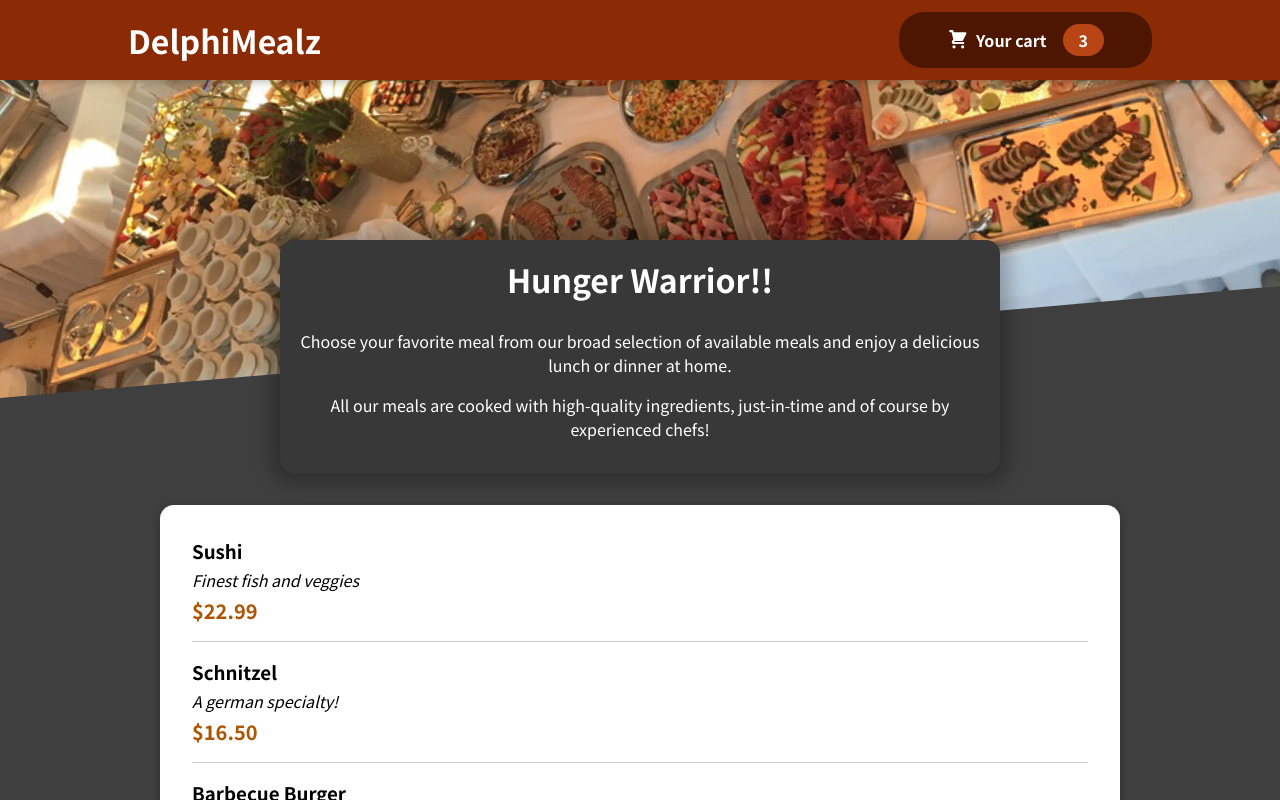
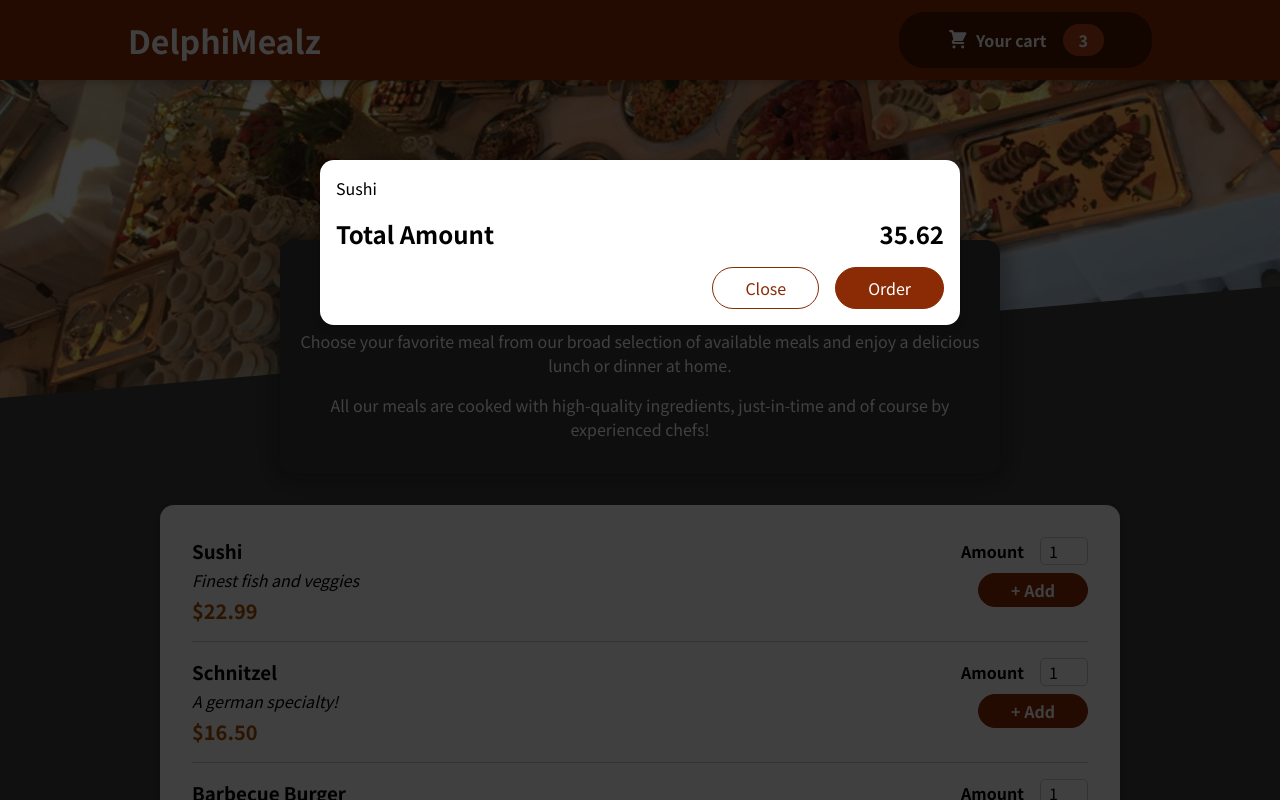
Before and after one commit to Abbyddybbuk/MealApp, a React (Create React App) app: page / in a window 1280 px wide. Shown: the top 800 px of the page. Built offline with nearby package versions, Linux system fonts and the light colour scheme.

Commit message:
Working with Overlays/Modals/Input/Cart

```diff
--- a/public/index.html
+++ b/public/index.html
@@ -28,6 +28,7 @@
   </head>
   <body>
     <noscript>You need to enable JavaScript to run this app.</noscript>
+    <div id="overlays"></div>
     <div id="root"></div>
     <!--
       This HTML file is a template.
--- a/src/App.js
+++ b/src/App.js
@@ -1,10 +1,12 @@
 import React, { Fragment } from "react";
 import Header from "./components/Layout/Header";
 import Meals from "./components/Meals/Meals";
+import Cart from "./components/Cart/Cart";
 
 function App() {
   return (
     <Fragment>
+      <Cart />
       <Header />
       <main>
          <Meals />
--- /dev/null
+++ b/src/components/Cart/Cart.js
@@ -0,0 +1,24 @@
+import classes from './Cart.module.css';
+import Modal from '../UI/Modal';
+
+const Cart = (props) => {
+    const cartItems = <ul className={classes['cart-items']}>
+        {[{ id: 'c1', name: 'Sushi', amount: 2, price: 12.99 }].map(item => <li>{item.name}</li>)}
+    </ul>;
+
+    return (
+        <Modal>
+            {cartItems}
+            <div className={classes.total}>
+                <span>Total Amount</span>
+                <span>35.62</span>
+            </div>
+            <div className={classes.actions}>
+               <button className={classes['button--alt']}>Close</button>
+               <button className={classes.button}>Order</button>
+            </div>
+        </Modal>
+    );
+};
+
+export default Cart;
--- /dev/null
+++ b/src/components/Cart/Cart.module.css
@@ -0,0 +1,46 @@
+.cart-items {
+    list-style: none;
+    margin: 0;
+    padding: 0;
+    max-height: 20rem;
+    overflow: auto;
+  }
+
+  .total {
+    display: flex;
+    justify-content: space-between;
+    align-items: center;
+    font-weight: bold;
+    font-size: 1.5rem;
+    margin: 1rem 0;
+  }
+
+  .actions {
+    text-align: right;
+  }
+
+  .actions button {
+    font: inherit;
+    cursor: pointer;
+    background-color: transparent;
+    border: 1px solid #8a2b06;
+    padding: 0.5rem 2rem;
+    border-radius: 25px;
+    margin-left: 1rem;
+  }
+
+  .actions button:hover,
+  .actions button:active {
+    background-color: #5a1a01;
+    border-color: #5a1a01;
+    color: white;
+  }
+
+  .actions .button--alt {
+    color: #8a2b06;
+  }
+
+  .actions .button {
+    background-color: #8a2b06;
+    color: white;
+  }
--- a/src/components/Meals/AvailableMeals.js
+++ b/src/components/Meals/AvailableMeals.js
@@ -30,7 +30,12 @@ const DUMMY_MEALS = [
 ];
 
 const AvailableMeals = () => {
-    const mealsList = DUMMY_MEALS.map(meal => <MealItem key={meal.id} name={meal.name} description={meal.description} price={meal.price} />);
+    const mealsList = DUMMY_MEALS.map(meal => <MealItem
+        id={meal.id}
+        key={meal.id}
+        name={meal.name}
+        description={meal.description}
+        price={meal.price} />);
 
     return <section className={classes.meals}>
         <Card>
--- a/src/components/Meals/MealItem/MealItem.js
+++ b/src/components/Meals/MealItem/MealItem.js
@@ -1,4 +1,5 @@
 import classes from './MealItem.module.css';
+import MealItemForm from './MealItemForm';
 
 const MealItem = (props) => {
     const price = `$${props.price.toFixed(2)}`
@@ -11,7 +12,7 @@ const MealItem = (props) => {
                 <div className={classes.price}>{price}</div>
             </div>
             <div>
-
+               <MealItemForm id={props.id}/>
             </div>
         </li>
     );
--- a/src/components/Meals/MealItem/MealItemForm.js
+++ b/src/components/Meals/MealItem/MealItemForm.js
@@ -0,0 +1,20 @@
+import classes from './MealItemForm.module.css';
+import Input from '../../UI/Input';
+
+const MealItemForm = (props) => {
+  return (
+      <form className={classes.form}>
+          <Input label="Amount" input={{
+              id: 'amount_' + props.id,
+              type: 'number',
+              min: '1',
+              max: '5',
+              step: '1',
+              defaultValue: '1'
+          }}/>
+          <button>+ Add</button>
+      </form>
+  );
+};
+
+export default MealItemForm;
--- /dev/null
+++ b/src/components/Meals/MealItem/MealItemForm.module.css
@@ -0,0 +1,20 @@
+.form {
+    text-align: right;
+  }
+
+  .form button {
+    font: inherit;
+    cursor: pointer;
+    background-color: #8a2b06;
+    border: 1px solid #8a2b06;
+    color: white;
+    padding: 0.25rem 2rem;
+    border-radius: 20px;
+    font-weight: bold;
+  }
+
+  .form button:hover,
+  .form button:active {
+    background-color: #641e03;
+    border-color: #641e03;
+  }
--- /dev/null
+++ b/src/components/UI/Input.js
@@ -0,0 +1,13 @@
+import classes from './Input.module.css';
+
+const Input  = (props) => {
+    //V137, with {...props.input} it is ensured that all the properties are set correctly to input
+    return (
+        <div className={classes.input}>
+           <label htmlFor={props.input.id}>{props.label}</label>
+           <input {...props.input} />
+        </div>
+    );
+};
+
+export default Input;
--- /dev/null
+++ b/src/components/UI/Input.module.css
@@ -0,0 +1,18 @@
+.input {
+    display: flex;
+    align-items: center;
+    margin-bottom: 0.5rem;
+  }
+
+  .input label {
+    font-weight: bold;
+    margin-right: 1rem;
+  }
+
+  .input input {
+    width: 3rem;
+    border-radius: 5px;
+    border: 1px solid #ccc;
+    font: inherit;
+    padding-left: 0.5rem;
+  }
--- /dev/null
+++ b/src/components/UI/Modal.js
@@ -0,0 +1,24 @@
+import classes from './Modal.module.css';
+import React, { Fragment } from 'react';
+import ReactDOM from 'react-dom';
+
+const Backdrop = (props) => {
+    return <div className={classes.backdrop} />
+};
+
+const ModalOverlay = (props) => {
+    return <div className={classes.modal}>
+        <div className={classes.content}>{props.children}</div>
+    </div>
+};
+
+const portalElement = document.getElementById('overlays');
+
+const Modal = (props) => {
+  return <Fragment>
+      {ReactDOM.createPortal(<Backdrop />, portalElement)}
+      {ReactDOM.createPortal(<ModalOverlay>{props.children}</ModalOverlay>, portalElement)}
+  </Fragment>
+};
+
+export default Modal;
--- /dev/null
+++ b/src/components/UI/Modal.module.css
@@ -0,0 +1,40 @@
+.backdrop {
+    position: fixed;
+    top: 0;
+    left: 0;
+    width: 100%;
+    height: 100vh;
+    z-index: 20;
+    background-color: rgba(0, 0, 0, 0.75);
+  }
+
+  .modal {
+    position: fixed;
+    top: 20vh;
+    left: 5%;
+    width: 90%;
+    background-color: white;
+    padding: 1rem;
+    border-radius: 14px;
+    box-shadow: 0 2px 8px rgba(0, 0, 0, 0.25);
+    z-index: 30;
+    animation: slide-down 300ms ease-out forwards;
+  }
+
+  @media (min-width: 768px) {
+    .modal {
+      width: 40rem;
+      left: calc(50% - 20rem);
+    }
+  }
+
+  @keyframes slide-down {
+    from {
+      opacity: 0;
+      transform: translateY(-3rem);
+    }
+    to {
+      opacity: 1;
+      transform: translateY(0);
+    }
+  }
```
Also changed, not shown: 1 other file (tests, documents, lock files or other folders).
